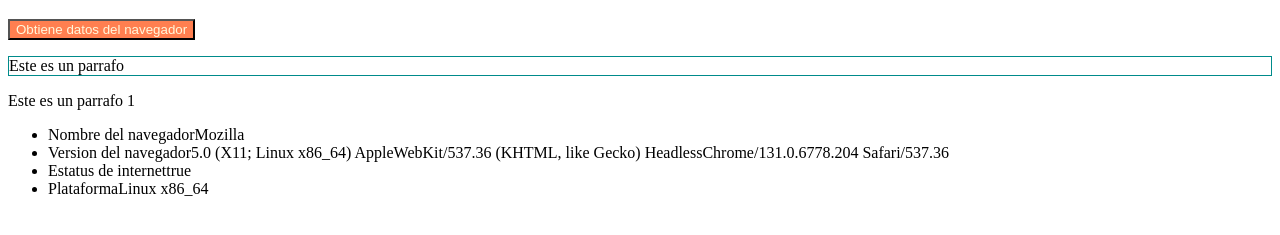
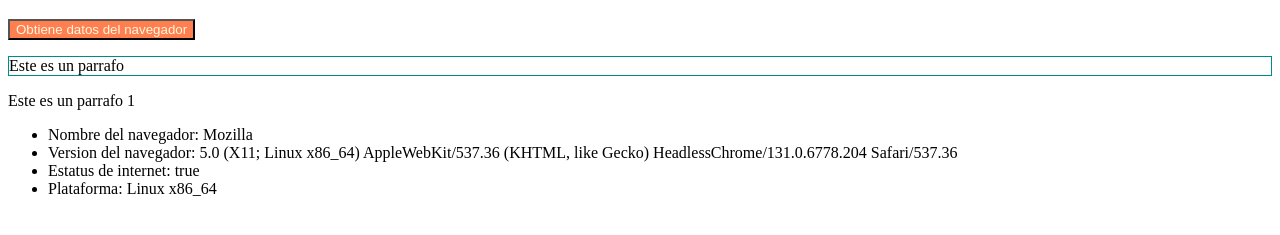
Before and after one commit to byronrmeza/sistemasgeo, a plain HTML site: page practica2.html in a window 1280 px wide. Both pictures are taken after a click on the button "Obtiene datos del navegador". Shown: the part 61-296 px from the top of the page. Drawn offline with Linux system fonts and the light colour scheme.

Commit message:
Actualizado

```diff
--- a/practica2.html
+++ b/practica2.html
@@ -40,11 +40,11 @@
         var datos = document.getElementsByTagName("li");
 
         function obtieneDatos(){
-            datos[0].innerHTML ="Nombre del navegador" + navigator.appCodeName;
-            datos[1].innerHTML ="Version del navegador" + navigator.appVersion;
-            datos[2].innerHTML ="Estatus de internet" + navigator.onLine;
-            datos[3].innerHTML ="Plataforma" + navigator.platform;
-            console.log("Estatus de internet:" + navigator.onLine);
+            datos[0].innerHTML ="Nombre del navegador: " + navigator.appCodeName;
+            datos[1].innerHTML ="Version del navegador: " + navigator.appVersion;
+            datos[2].innerHTML ="Estatus de internet: " + navigator.onLine;
+            datos[3].innerHTML ="Plataforma: " + navigator.platform;
+            console.log("Estatus de internet: " + navigator.onLine);
         }
     </script>
 </body>
```
